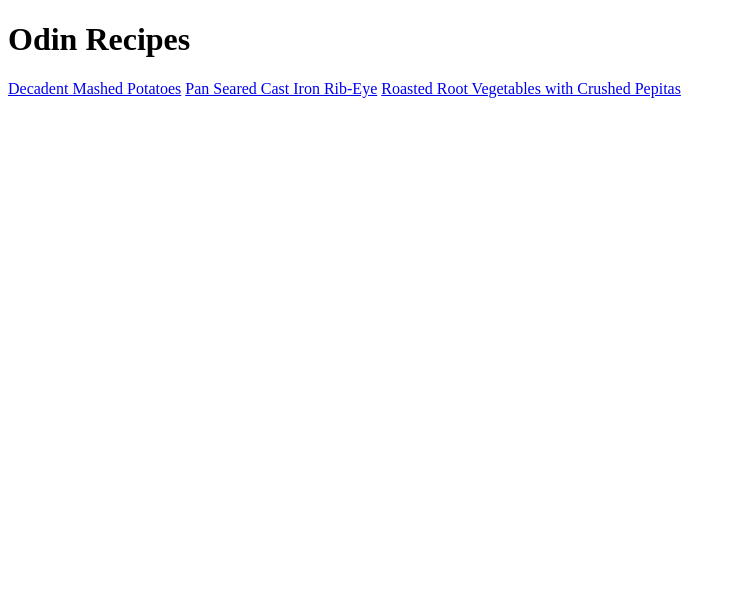
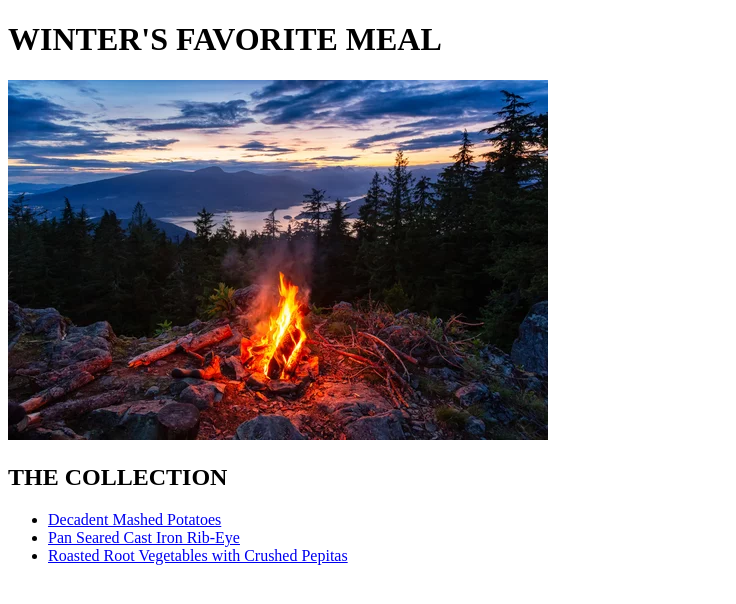
Before and after one commit to iwshortt/odin-recipes, a plain HTML site: page index.html in a window 1280 px wide. Shown: the whole page, without its empty margins (0-736 px from the left). Drawn offline with Linux system fonts and the light colour scheme.

Commit message:
Add index.html img/

```diff
--- a/index.html
+++ b/index.html
@@ -6,9 +6,13 @@
     </head>
 
     <body>
-        <h1>Odin Recipes</h1>
-            <a href="recipes/mashed-potatoes.html">Decadent Mashed Potatoes</a>
-            <a href="recipes/rib-eye.html">Pan Seared Cast Iron Rib-Eye</a>
-            <a href="recipes/roasted-root-veggies.html">Roasted Root Vegetables with Crushed Pepitas</a>
+        <h1>WINTER'S FAVORITE MEAL</h1>
+        <img src="../img/winter-campfire.jpg">
+        <h2>THE COLLECTION</h2>
+            <ul>
+                <li><a href="recipes/mashed-potatoes.html">Decadent Mashed Potatoes</a></li>
+                <li><a href="recipes/rib-eye.html">Pan Seared Cast Iron Rib-Eye</a></li>
+                <li><a href="recipes/roasted-root-veggies.html">Roasted Root Vegetables with Crushed Pepitas</a></li>
+            </ul>
     </body>
 </html>
```
Also changed, not shown: img/winter-campfire.jpg (added).
